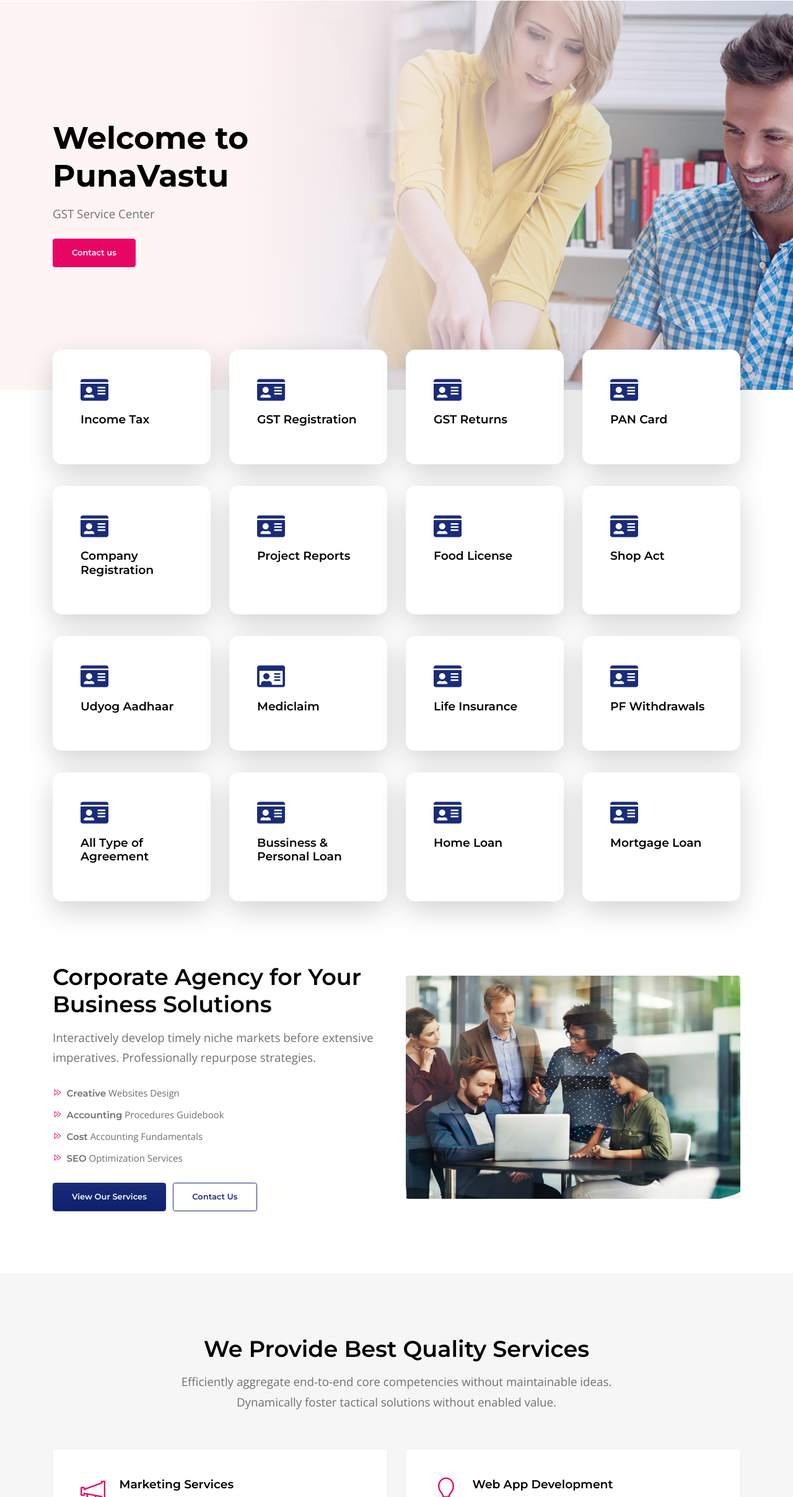
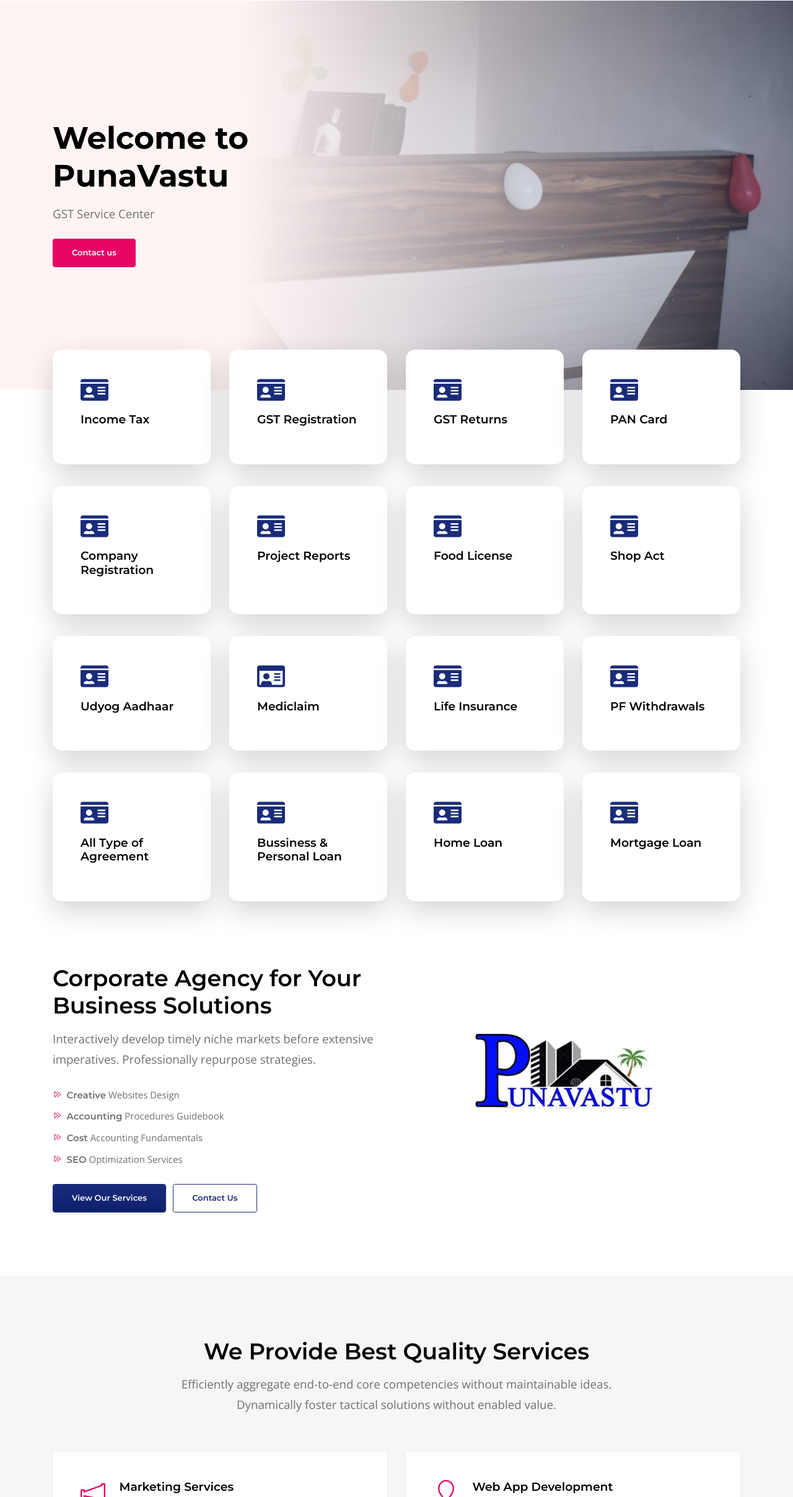
Before and after one commit to kaustubhk24/test-punavastu, a plain HTML site: page index.html in a window 1280 px wide. Shown: the part 114-2529 px from the top of the page at 62% size. Drawn offline with nearby package versions, Linux system fonts and the light colour scheme.

Commit message:
added logos

```diff
--- a/index.html
+++ b/index.html
@@ -139,7 +139,7 @@
 <div class="main">
 
     <!--hero section start-->
-    <section class="hero-equal-height pt-165 pb-100 gradient-overly-right-light" style="background: url('img/hero-bg4.jpg')no-repeat center center / cover">
+    <section class="hero-equal-height pt-165 pb-100 gradient-overly-right-light" style="background: url('img/shop.jpeg')no-repeat center center / cover">
         <div class="container">
             <div class="row">
                 <div class="col-md-7 col-lg-6">
@@ -405,7 +405,7 @@
                 </div>
                 <div class="col-md-12 col-lg-6">
                     <div class="image-wrap">
-                        <img src="img/about-img.jpg" alt="video" class="img-fluid rounded">
+                        <img src="img/punavastu-main.jpeg" alt="video" class="img-fluid rounded">
                     </div>
                 </div>
             </div>
```
Also changed, not shown: img/punavastu-main.jpeg (added), img/shop.jpeg (added).
